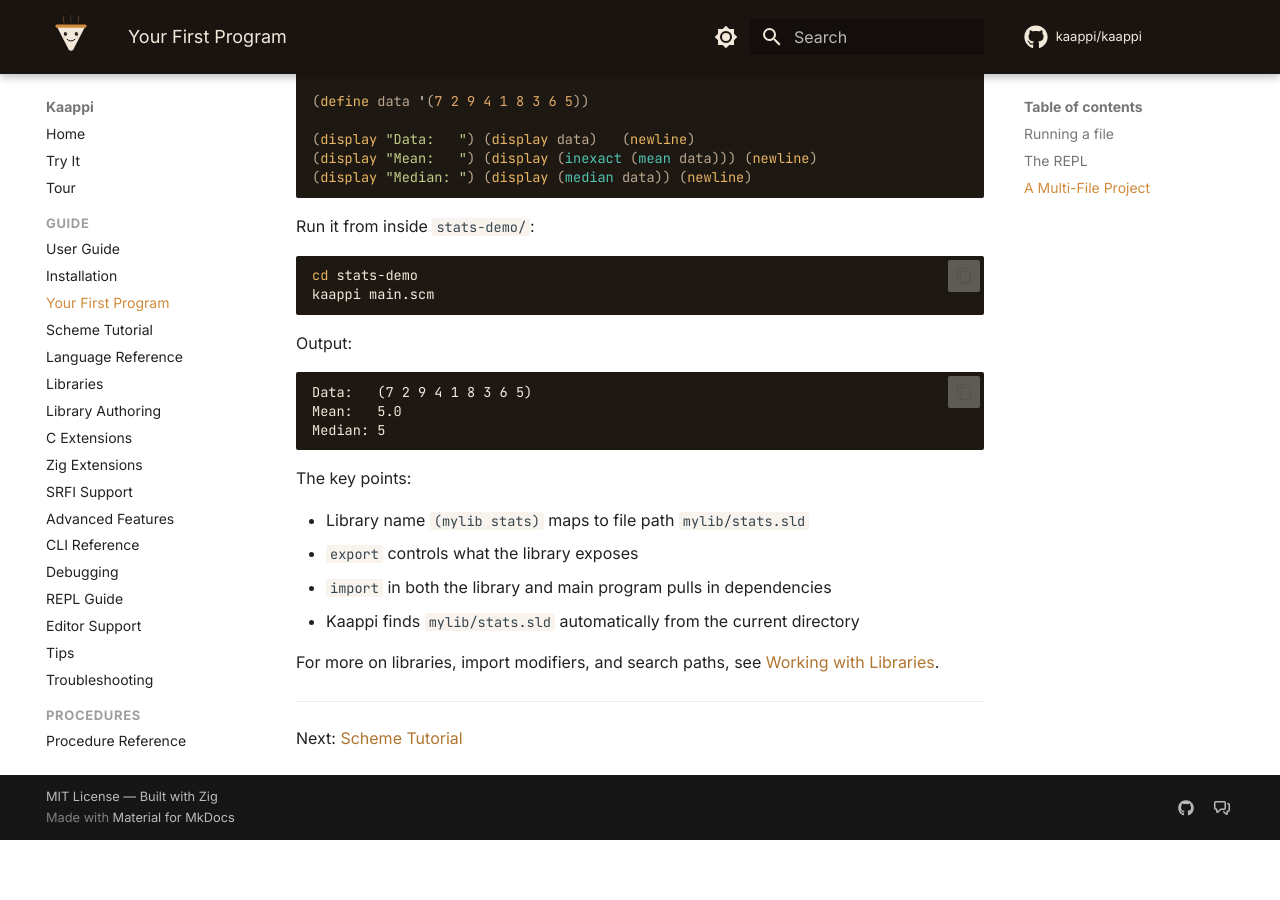
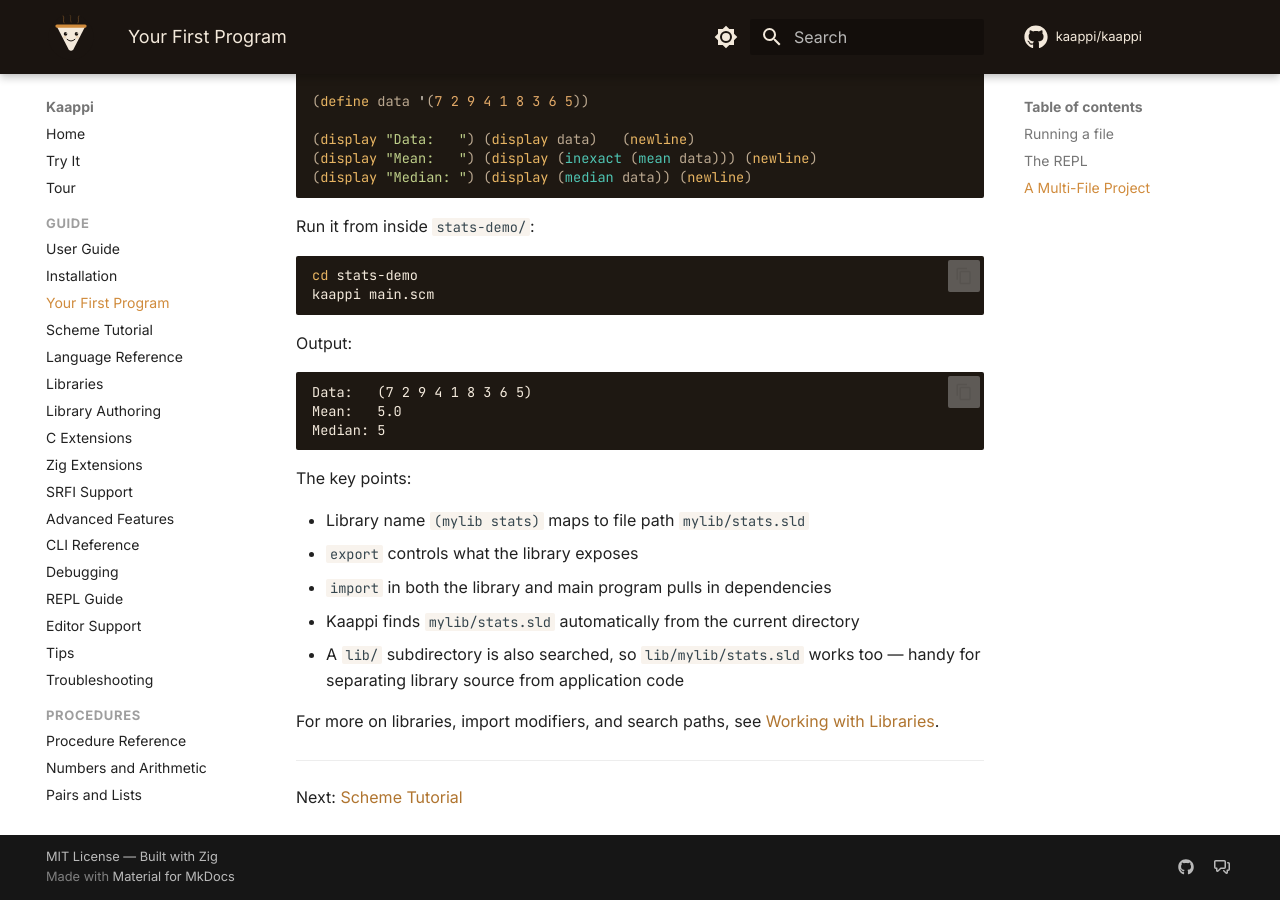
Before and after one commit to kaappi/kaappi.github.io, an MkDocs documentation site: the page built from docs/guide/first-program.md, in a window 1280 px wide and 900 px high, scrolled down 2178 px. Built offline with MkDocs 1.6.1 and Material for MkDocs 9.7.7, drawn with Linux system fonts in a browser that asks for light colours; comment, search, counter and statistics services are not loaded; before the commit the page ends 3018 px from its top, so only the background shows below that.

Commit message:
Mention lib/ subdirectory in multi-file project guide
Co-Authored-By: Claude Opus 4.6 (1M context) <noreply@anthropic.com>

```diff
--- a/docs/guide/first-program.md
+++ b/docs/guide/first-program.md
@@ -136,6 +136,7 @@ The key points:
 - `export` controls what the library exposes
 - `import` in both the library and main program pulls in dependencies
 - Kaappi finds `mylib/stats.sld` automatically from the current directory
+- A `lib/` subdirectory is also searched, so `lib/mylib/stats.sld` works too — handy for separating library source from application code
 
 For more on libraries, import modifiers, and search paths, see
 [Working with Libraries](libraries.md).
```
